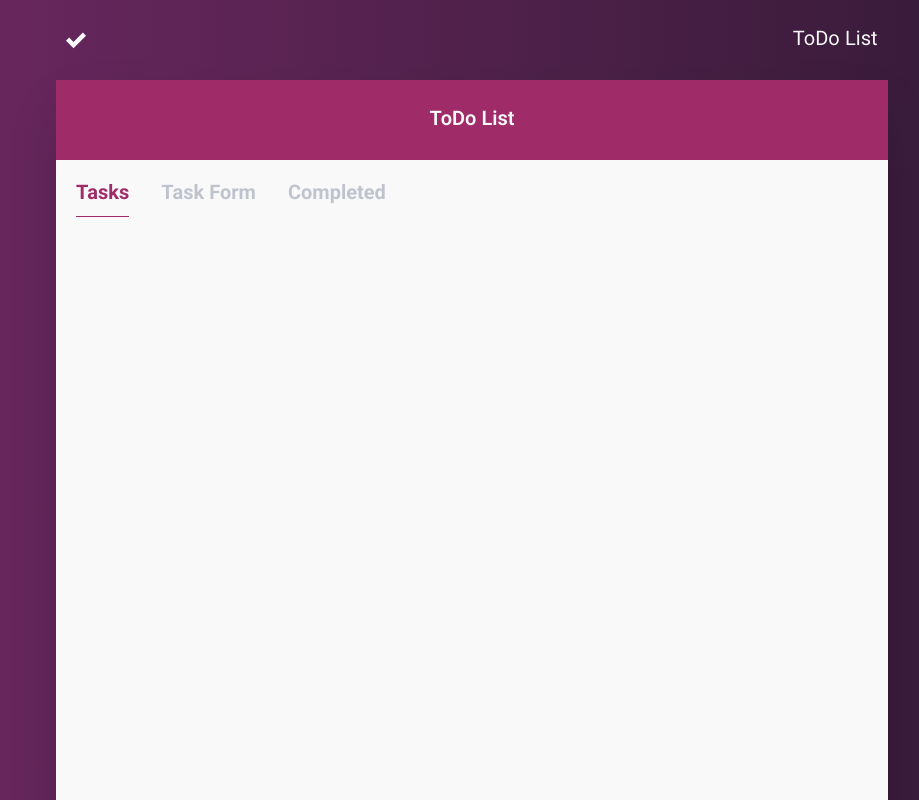
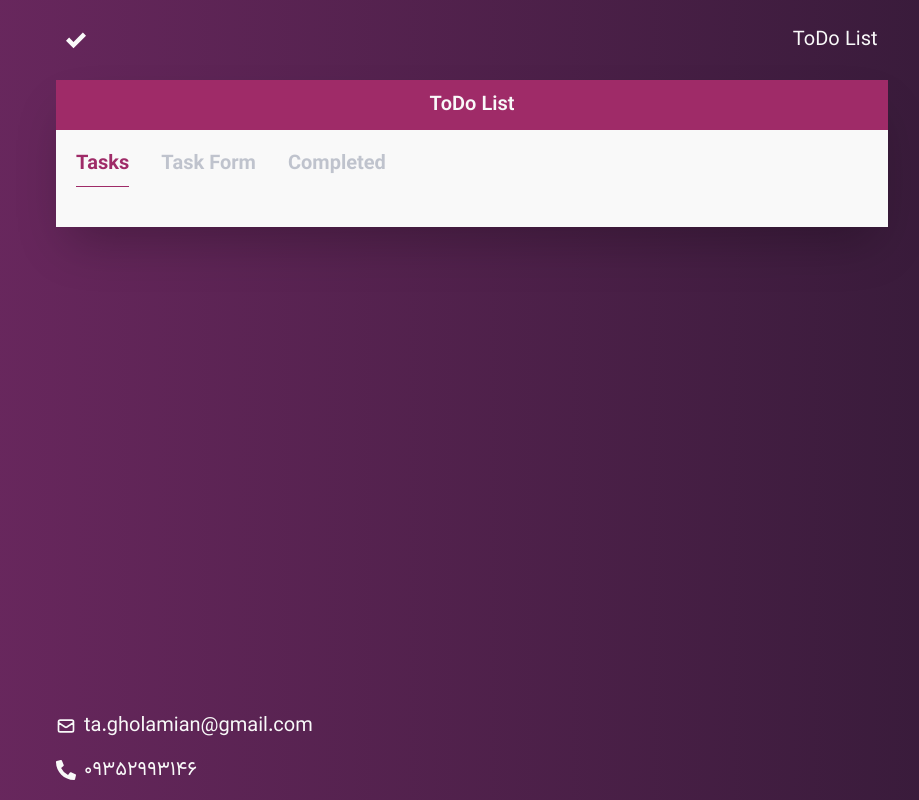
Before and after one commit to LidaGholamian/ToDo-List, a Next.js app: page / in a window 1280 px wide. Shown: the top 800 px of the page, without its empty margins (168-1087 px from the left). Built offline with nearby package versions, Linux system fonts and the light colour scheme; what tailwindcss-debug-screens would draw is missing.

Commit message:
toast message add

```diff
--- a/app/_components/footer/footer.tsx
+++ b/app/_components/footer/footer.tsx
@@ -5,7 +5,7 @@ export const Footer: React.FC = () => {
   return (
     <div
       dir="ltr"
-      className="flex flex-col justify-start items-center pb-4 text-white gradient w-full container"
+      className="flex flex-col justify-start items-center pb-4 text-white w-full container"
     >
       <div className="w-[65%] mx-auto flex flex-col gap-4 justify-start items-start">
         <div className="flex justify-center gap-2 items-center">
--- a/app/_components/header/header.tsx
+++ b/app/_components/header/header.tsx
@@ -2,7 +2,7 @@ import { ImCheckmark } from "react-icons/im";
 
 export const Header: React.FC = () => {
   return (
-    <div className="flex justify-between items-center gradient text-neutral p-4 container h-[80px]">
+    <div className="flex justify-between items-center text-neutral p-4 container h-[80px]">
       <div className="w-[65%] mx-auto flex justify-between items-center">
         <ImCheckmark className="text-xl text-white" />
         <span className="text-xl text-white">ToDo List</span>
--- a/app/_components/taskForm/taskForm.tsx
+++ b/app/_components/taskForm/taskForm.tsx
@@ -2,9 +2,10 @@
 
 import { useTodoContext } from "@/app/context";
 import React, { useState } from "react";
+import { toast } from "react-hot-toast";
 
 export const TaskForm: React.FC = () => {
-  const { todos, addTodo, toggleTodo, deleteTodo } = useTodoContext();
+  const { addTodo } = useTodoContext();
   const [newTodo, setNewTodo] = useState("");
 
   const handleAddTodo = () => {
@@ -13,8 +14,13 @@ export const TaskForm: React.FC = () => {
       setNewTodo("");
     }
   };
+
+  const handleToastClick = () => {
+    toast.success("Task added successfully"); // Displays a success message
+  };
+
   return (
-    <div className="w-full ">
+    <div className="w-full">
       <p className="text-xs md:text-base lg:text-base xl:text-base text-neutral font-semibold">
         Tasks*
       </p>
@@ -36,8 +42,12 @@ export const TaskForm: React.FC = () => {
           className="flex-grow border border-gray-300 rounded p-2"
         ></textarea>
       </div>
+
       <button
-        onClick={handleAddTodo}
+        onClick={() => {
+          handleAddTodo();
+          handleToastClick();
+        }}
         className="bg-primary text-white text-xs md:text-base lg:text-base xl:text-base px-4 py-2 rounded"
       >
         Add
--- a/app/_components/todoContainer/todoContainer.tsx
+++ b/app/_components/todoContainer/todoContainer.tsx
@@ -2,6 +2,7 @@ import { Tab } from "../types/tabs.type";
 import { Tabs } from "../tabs";
 import { TodoList } from "../todoList";
 import { TaskForm } from "../taskForm";
+import { Toaster } from "react-hot-toast";
 
 export const TodoContainer: React.FC = () => {
   const tabs: Tab[] = [
@@ -21,7 +22,8 @@ export const TodoContainer: React.FC = () => {
 
   return (
     <div className="flex flex-col items-center w-[65%] mb-10 bg-white shadow-2xl container">
-      <div className="w-full flex justify-center items-center bg-primary h-[80px]">
+      <Toaster position="bottom-left" reverseOrder={false} />
+      <div className="w-full flex justify-center items-center bg-primary h-[50px]">
         <p className="text-xl text-white font-semibold">ToDo List</p>
       </div>
       <div className="p-5 flex justify-center items-start w-full">
--- a/app/layout.tsx
+++ b/app/layout.tsx
@@ -62,12 +62,14 @@ export default function RootLayout({
   return (
     <html className={`${vazirmatn.variable} ${figtree.variable}`}>
       <body
-        className={`min-h-screen grid grid-rows-[80px_1fr_auto] container ${
+        className={`min-h-screen max-h-screen grid grid-rows-[80px_1fr_auto] container gradient ${
           process.env.NODE_ENV == "development" ? "debug-screens" : ""
         }`}
       >
         <Header />
+
         <main>{children}</main>
+
         <Footer />
       </body>
     </html>
--- a/app/page.tsx
+++ b/app/page.tsx
@@ -4,7 +4,7 @@ import { TodoProvider } from "./context/context";
 export default function Home() {
   return (
     <TodoProvider>
-      <div className="flex justify-center items-center container min-h-screen w-full gradient">
+      <div className="flex justify-center items-center">
         <TodoContainer />
       </div>
     </TodoProvider>
--- a/app/tailwind/components/tab.css
+++ b/app/tailwind/components/tab.css
@@ -11,6 +11,6 @@
     }
   }
   .tab-content {
-    @apply leading-10 text-lg min-h-screen w-full;
+    @apply leading-10 text-lg max-h-screen w-full;
   }
 }
--- a/package.json
+++ b/package.json
@@ -15,8 +15,8 @@
     "next": "14.2.18",
     "react": "^18",
     "react-dom": "^18",
+    "react-hot-toast": "^2.4.1",
     "react-icons": "^5.3.0",
-    "react-toastify": "^10.0.6",
     "tailwindcss-debug-screens": "^2.2.1"
   },
   "devDependencies": {
```
Also changed, not shown: 1 other file (tests, documents, lock files or other folders).
